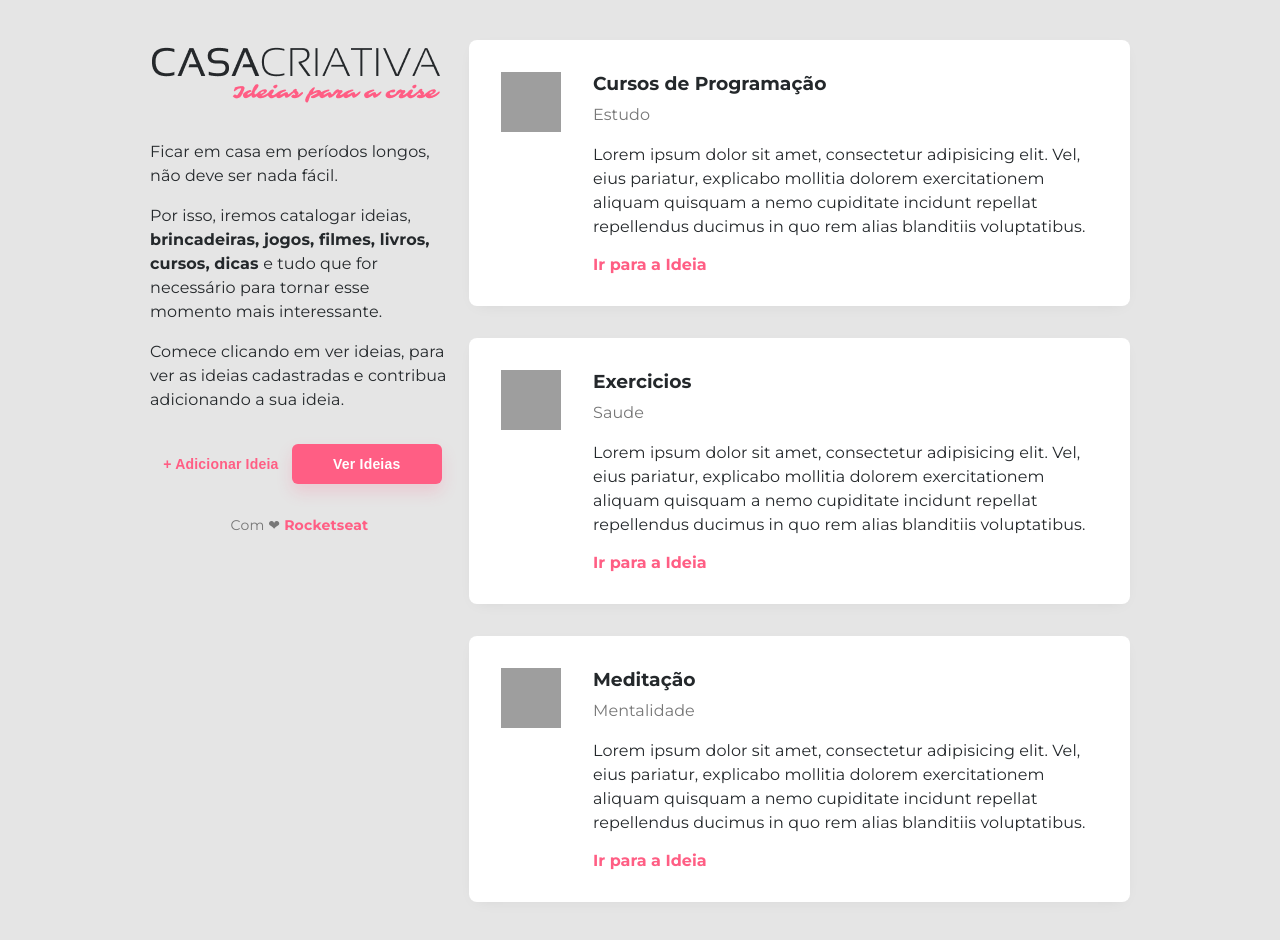
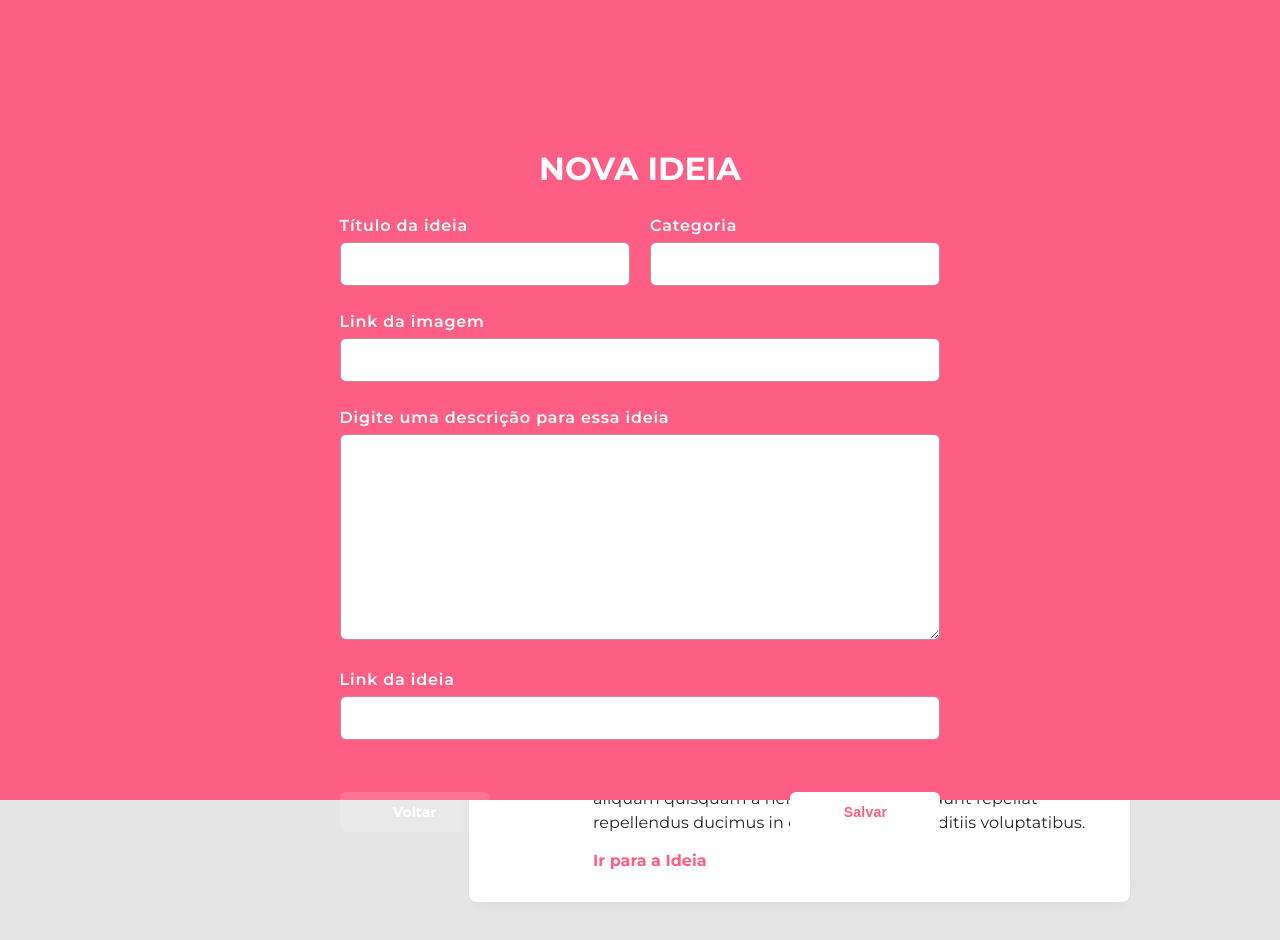
Before and after one commit to apohfarias/WorkshopDev-Rocketseat, a plain HTML site: page index.html in a window 1280 px wide. Both pictures are taken after a click on the button "+ Adicionar Ideia". Drawn offline with Linux system fonts and the light colour scheme; grey boxes are pictures that could not be loaded.

Commit message:
Aula2 concluida! Duas lindas telas feitas com HTML e CSS. =D

```diff
--- a/index.html
+++ b/index.html
@@ -8,9 +8,11 @@
     Language: Linguagem
 
 -->
-<html> <!-- Tag HTML -->
+<html>
+<!-- Tag HTML -->
 
-<head> <!-- Responsável por receber configurações da página-->
+<head>
+    <!-- Responsável por receber configurações da página-->
     <meta http-equiv="Content-Type" content="text/html;charset=UTF-8">
     <title> Casa Criativa </title>
 
@@ -34,7 +36,7 @@
 
                 <p>
                     Por isso, iremos catalogar ideias, <strong> brincadeiras, jogos, filmes,
-                    livros, cursos, dicas  </strong> e tudo que for necessário para tornar
+                        livros, cursos, dicas </strong> e tudo que for necessário para tornar
                     esse momento mais interessante.
                 </p>
 
@@ -45,7 +47,7 @@
             </main>
 
             <section id="buttons">
-                <button>+ Adicionar Ideia </button>
+                <button onclick="onOff()">+ Adicionar Ideia </button>
                 <button class="fat"> Ver Ideias </button>
             </section>
 
@@ -58,42 +60,42 @@
 
         <section id="last-ideias">
             <div class="idea">
-                <img
-                src="https://image.flaticon.com/icons/svg/2729/2729007.svg"
-                alt="Imagem de curso de programação">
+                <img src="https://image.flaticon.com/icons/svg/2729/2729007.svg" alt="Imagem de curso de programação">
                 <div class="content">
                     <h3>Cursos de Programação</h3>
                     <p>Estudo</p>
                     <div class="description">
-                        Lorem ipsum dolor sit amet, consectetur adipisicing elit. Vel, eius pariatur, explicabo mollitia dolorem exercitationem aliquam quisquam a nemo cupiditate incidunt repellat repellendus ducimus in quo rem alias blanditiis voluptatibus.
+                        Lorem ipsum dolor sit amet, consectetur adipisicing elit. Vel, eius pariatur, explicabo mollitia
+                        dolorem exercitationem aliquam quisquam a nemo cupiditate incidunt repellat repellendus ducimus
+                        in quo rem alias blanditiis voluptatibus.
                     </div>
                     <a href="#">Ir para a Ideia</a>
                 </div>
             </div>
 
             <div class="idea">
-                <img
-                src="https://image.flaticon.com/icons/svg/2729/2729005.svg"
-                alt="Imagem de Exercicios">
+                <img src="https://image.flaticon.com/icons/svg/2729/2729005.svg" alt="Imagem de Exercicios">
                 <div class="content">
                     <h3>Exercicios</h3>
                     <p>Saude</p>
                     <div class="description">
-                        Lorem ipsum dolor sit amet, consectetur adipisicing elit. Vel, eius pariatur, explicabo mollitia dolorem exercitationem aliquam quisquam a nemo cupiditate incidunt repellat repellendus ducimus in quo rem alias blanditiis voluptatibus.
+                        Lorem ipsum dolor sit amet, consectetur adipisicing elit. Vel, eius pariatur, explicabo mollitia
+                        dolorem exercitationem aliquam quisquam a nemo cupiditate incidunt repellat repellendus ducimus
+                        in quo rem alias blanditiis voluptatibus.
                     </div>
                     <a href="#">Ir para a Ideia</a>
                 </div>
             </div>
 
             <div class="idea">
-                <img
-                src="https://image.flaticon.com/icons/svg/2729/2729027.svg"
-                alt="Imagem de Meditação">
+                <img src="https://image.flaticon.com/icons/svg/2729/2729027.svg" alt="Imagem de Meditação">
                 <div class="content">
                     <h3>Meditação</h3>
                     <p>Mentalidade</p>
                     <div class="description">
-                        Lorem ipsum dolor sit amet, consectetur adipisicing elit. Vel, eius pariatur, explicabo mollitia dolorem exercitationem aliquam quisquam a nemo cupiditate incidunt repellat repellendus ducimus in quo rem alias blanditiis voluptatibus.
+                        Lorem ipsum dolor sit amet, consectetur adipisicing elit. Vel, eius pariatur, explicabo mollitia
+                        dolorem exercitationem aliquam quisquam a nemo cupiditate incidunt repellat repellendus ducimus
+                        in quo rem alias blanditiis voluptatibus.
                     </div>
                     <a href="#">Ir para a Ideia</a>
                 </div>
@@ -103,9 +105,46 @@
 
     </div>
 
+    <!--    Modal    -->
 
+    <div id="modal" class="hide">
+        <div class="content">
+            <h1>Nova Ideia</h1>
 
-<script src="scripts.js"></script>
+            <form action="">
+                <div class="input-wrapper">
+                    <label for="title">Título da ideia</label>
+                    <input type="text" name="title">
+                </div>
+
+                <div class="input-wrapper">
+                    <label for="category">Categoria</label>
+                    <input type="text" name="category">
+                </div>
+
+                <div class="input-wrapper">
+                    <label for="image">Link da imagem</label>
+                    <input type="url" name="image">
+                </div>
+
+                <div class="input-wrapper">
+                    <label for="description">Digite uma descrição para essa ideia</label>
+                    <textarea name="description" cols="30" rows="10"></textarea>
+                </div>
+
+                <div class="input-wrapper">
+                    <label for="link">Link da ideia</label>
+                    <input type="url" name="link">
+                </div>
+
+                <a href="#" onclick="onOff()">Voltar</a>
+                <button>Salvar</button>
+
+            </form>
+        </div>
+    </div>
+
+    <script src="scripts.js"></script>
 
 </body>
 
--- a/scripts.js
+++ b/scripts.js
@@ -1,8 +1,7 @@
-document
-    .querySelector("button.fat")
-    .addEventListener("click", function(){
-        document
-        .querySelector("#footer")
+function onOff(){
+    document
+        .querySelector("#modal")
         .classList
         .toggle("hide")
-    })
+
+}
--- a/style.css
+++ b/style.css
@@ -24,9 +24,7 @@ body{
 
     margin: 0;
 }
-.hide{
-    display: none;
-}
+
 
 a {
     color: #ff5e84;
@@ -162,3 +160,125 @@ footer a {
 .idea .description{
     margin: 16px 0;
 }
+
+/* Modal */
+
+#modal{
+    background: #ff5e84;
+    position: absolute;
+    top: 0;
+
+    width: 100vw;
+    height: 100vh;
+
+    display: flex;
+    justify-content: center;
+}
+
+#modal .content{
+    margin-top: 128px;
+    color: white;
+}
+
+#modal .content h1{
+    text-align: center;
+    text-transform: uppercase;
+
+}
+
+#modal form{
+    width: 80%;
+    max-width: 800px;
+
+    margin: 0 auto;
+
+    display: grid;
+
+    grid-template-columns: 1fr 1fr;
+
+    gap: 20px;
+
+}
+.content form div:nth-child(3),
+.content form div:nth-child(4),
+.content form div:nth-child(5) {
+    grid-column: span 2;
+}
+
+form input, form textarea {
+    width: 100%;
+    padding: 12px;
+
+    box-sizing: border-box;
+
+    border-radius: 6px;
+    border: 1px solid rgba(141, 25, 52, 0.5);
+
+    outline: none;
+    font-size: 16px;
+}
+
+form label {
+    font-weight: 600;
+    line-height: 32px;
+    letter-spacing: 0.8px;
+
+}
+
+form a {
+    width: 150px;
+    height: 40px;
+
+    background-color: #ffffff22;
+    color: white;
+
+    display: flex;
+    align-items: center;
+    justify-content: center;
+
+
+    font-size: 14px;
+    font-weight: bold;
+
+    border-radius: 6px;
+
+    align-self: end;
+
+    transition: 400ms;
+}
+
+form a:hover{
+    background: #fff;
+    color: #ff5e84;
+
+    text-decoration: none;
+}
+
+form button {
+    background: white;
+
+    width: 150px;
+    height: 40px;
+
+    border-radius: 6px;
+    cursor: pointer;
+
+    margin-top: 32px;
+
+    grid-column: 2;
+    justify-self: end;
+
+    transition: 400ms;
+}
+
+form button:hover{
+    background-color: #0984e3;
+    color: white;
+
+    text-decoration: none;
+}
+
+#modal.hide{
+    opacity: 0;
+    visibility: hidden;
+}
```
